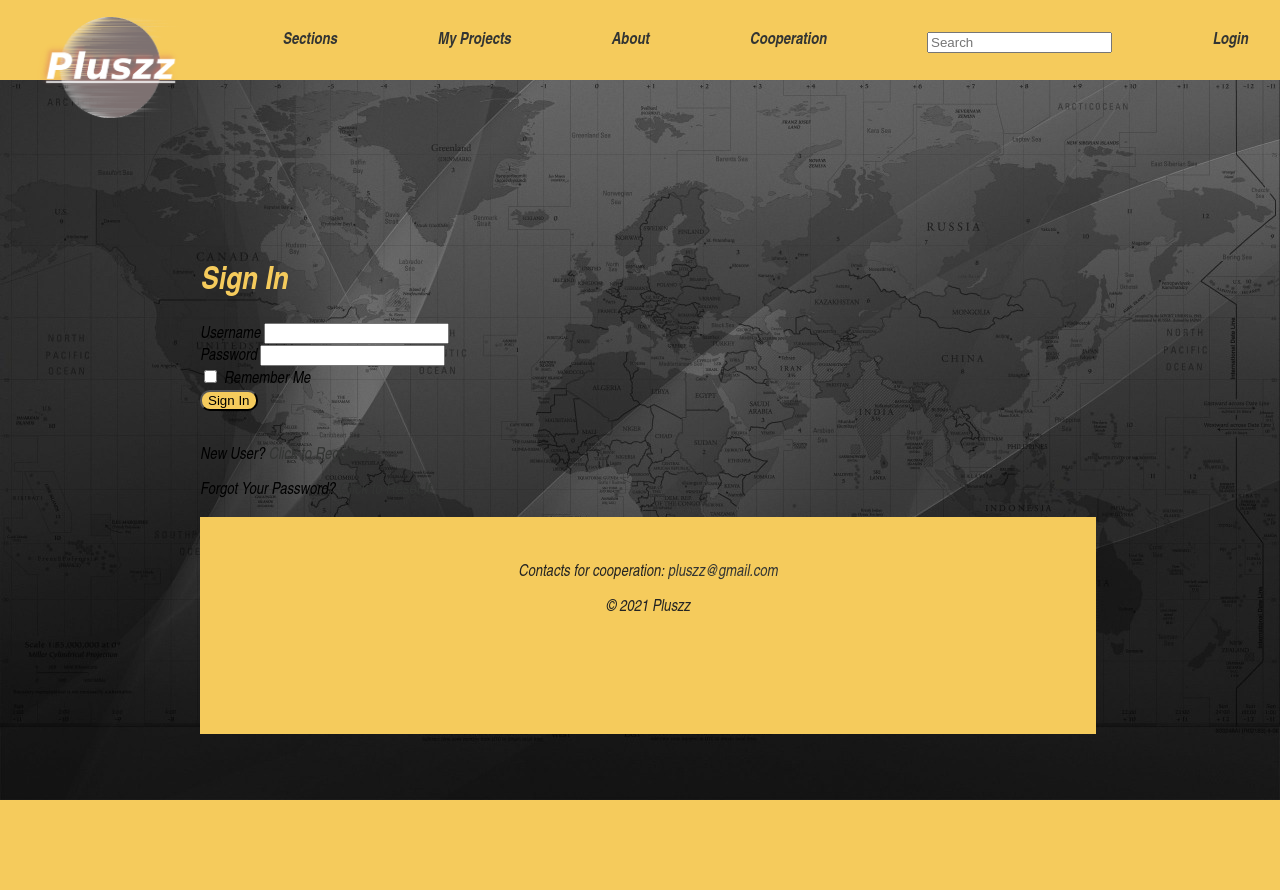
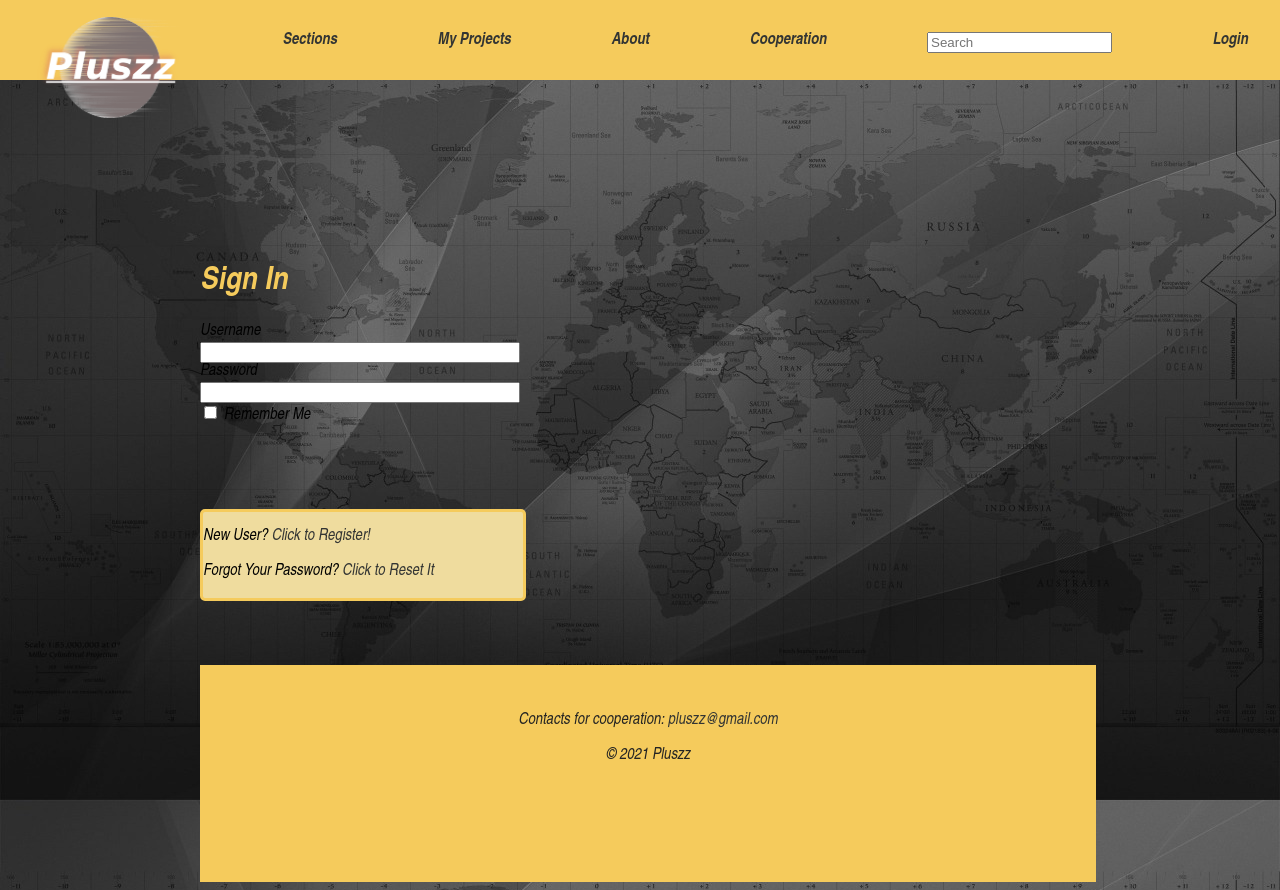
Before and after one commit to rubpluszz/pluszzblog, a Flask app: page /auth/login in a window 1280 px wide. Before the commit the page ends 800 px from the top, so only its background shows below. Run offline with Flask 2, Linux system fonts and the light colour scheme; some libraries are stand-ins or nearby versions.

Commit message:
login.html work to css

```diff
--- a/app/static/style.css
+++ b/app/static/style.css
@@ -473,3 +473,18 @@ img.featurette-image{
 	bottom: 1px;
 	background: #E8EDDF;
 }
+
+.login-form{
+	display: flex;
+	flex-direction: column;
+	width: 20em;
+}
+
+.go-to-reg{
+	background: #EFDC9E;
+	border-radius:5px;
+	border: 3px solid #F5CB5C;
+	width: 20em;
+	margin-top: 4em;
+	margin-bottom: 4em;
+}
--- /dev/null
+++ b/app/templates/about.html
@@ -0,0 +1,5 @@
+{% extends "base.html" %}
+
+{% block app_content %}
+	<h1>{{ _("About") }}<br>Apologies, we are still working on this page...</h1>
+{% endblock%}
--- a/app/templates/auth/login.html
+++ b/app/templates/auth/login.html
@@ -1,17 +1,21 @@
 {% extends 'base.html' %}
-{% import 'bootstrap/wtf.html' as wtf %}
+
 
 {% block app_content %}
     <h1>{{ _('Sign In') }}</h1>
-    <div class="row">
-        <div class="col-md-4">
-            {{ wtf.quick_form(form) }}
-        </div>
-    </div>
+    <form class="login-form">
+            {{ form.username.label }}
+            {{ form.username() }}
+            {{ form.password.label }}
+            {{ form.password() }}
+            <div>{{ form.remember_me() }} {{form.remember_me.label}} </div>
+    </form>
     <br>
-    <p>{{ _('New User?') }} <a href="{{ url_for('auth.register') }}">{{ _('Click to Register!') }}</a></p>
-    <p>
+    <div class=go-to-reg>
+      <p >{{ _('New User?') }} <a href="{{ url_for('auth.register') }}">{{ _('Click to Register!') }}</a></p>
+      <p>
         {{ _('Forgot Your Password?') }}
         <a href="{{ url_for('auth.reset_password_request') }}">{{ _('Click to Reset It') }}</a>
-    </p>
+      </p>
+    </div>
 {% endblock %}
--- a/app/templates/base.html
+++ b/app/templates/base.html
@@ -13,7 +13,7 @@
       {% endif %}
     </title>
 
-    <link rel="stylesheet" href="{{ url_for('static', filename='style.css', v=3.415) }}">
+    <link rel="stylesheet" href="{{ url_for('static', filename='style.css', v=3.418) }}">
 
   </head>
 
@@ -33,22 +33,22 @@
               </a>
           </div>
           <div class="navbar-li blog-link navbar-menu" id="blog-link">
-              <a href="{{ url_for('main.blog') }}">
+              <a href="{{ url_for('main.section') }}">
                  {{ _("Sections")}}
               </a>
           </div>
           <div class="navbar-li my_projects navbar-menu" id="my_projects">
-              <a href="{{ url_for('main.blog') }}">
+              <a href="{{ url_for('main.projects') }}">
                  {{ _("My Projects") }}
               </a>
           </div>
           <div class="navbar-li about navbar-menu" id="about">
-              <a href="{{ url_for('main.blog') }}">
+              <a href="{{ url_for('main.about') }}">
                  {{ _("About") }}
               </a>
           </div>
           <div class="navbar-li cooperation navbar-menu" id="cooperation">
-              <a href="{{ url_for('main.blog') }}">
+              <a href="{{ url_for('main.cooperation') }}">
                  {{ _("Cooperation") }}
               </a>
           </div>
--- /dev/null
+++ b/app/templates/coperation.html
@@ -0,0 +1,5 @@
+{% extends "base.html" %}
+
+{% block app_content %}
+	<h1>{{ _("Coperation") }}<br>Apologies, we are still working on this page...</h1>
+{% endblock%}
--- /dev/null
+++ b/app/templates/projects.html
@@ -0,0 +1,5 @@
+{% extends "base.html" %}
+
+{% block app_content %}
+	<h1>{{ _("My projects") }}<br>Apologies, we are still working on this page...</h1>
+{% endblock%}
--- /dev/null
+++ b/app/templates/section.html
@@ -0,0 +1,5 @@
+{% extends "base.html" %}
+
+{% block app_content %}
+	<h1>{{ _("Sections") }}<br>Apologies, we are still working on this page...</h1>
+{% endblock%}
--- /dev/null
+++ b/app/templates/user_page.html
@@ -0,0 +1,5 @@
+{% extends "base.html" %}
+
+{% block app_content %}
+	<h1>{{ _("User page") }}<br>Apologies, we are still working on this page...</h1>
+{% endblock%}
```
Also changed, not shown: app/main/routes.py (+22 -1 lines).
